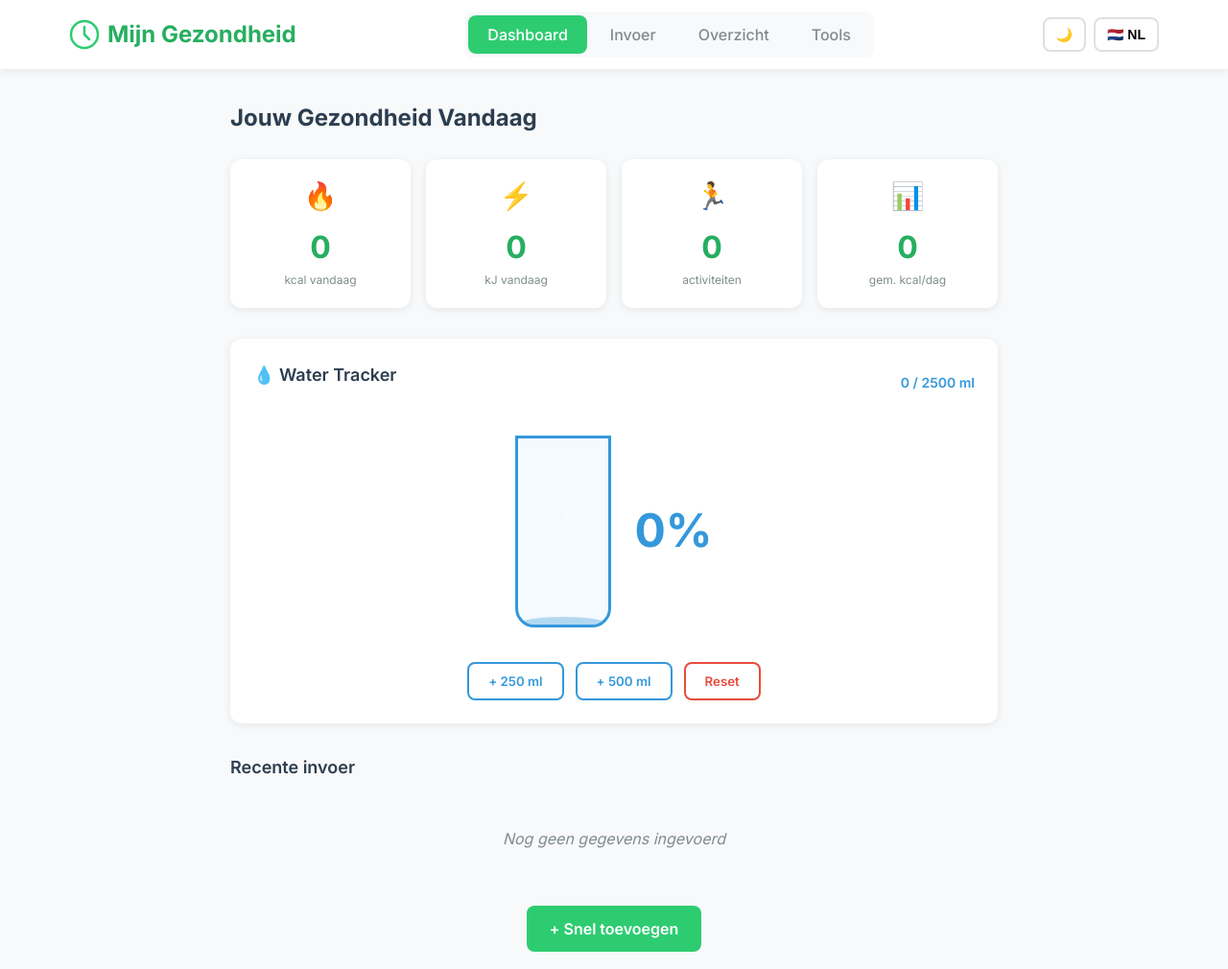
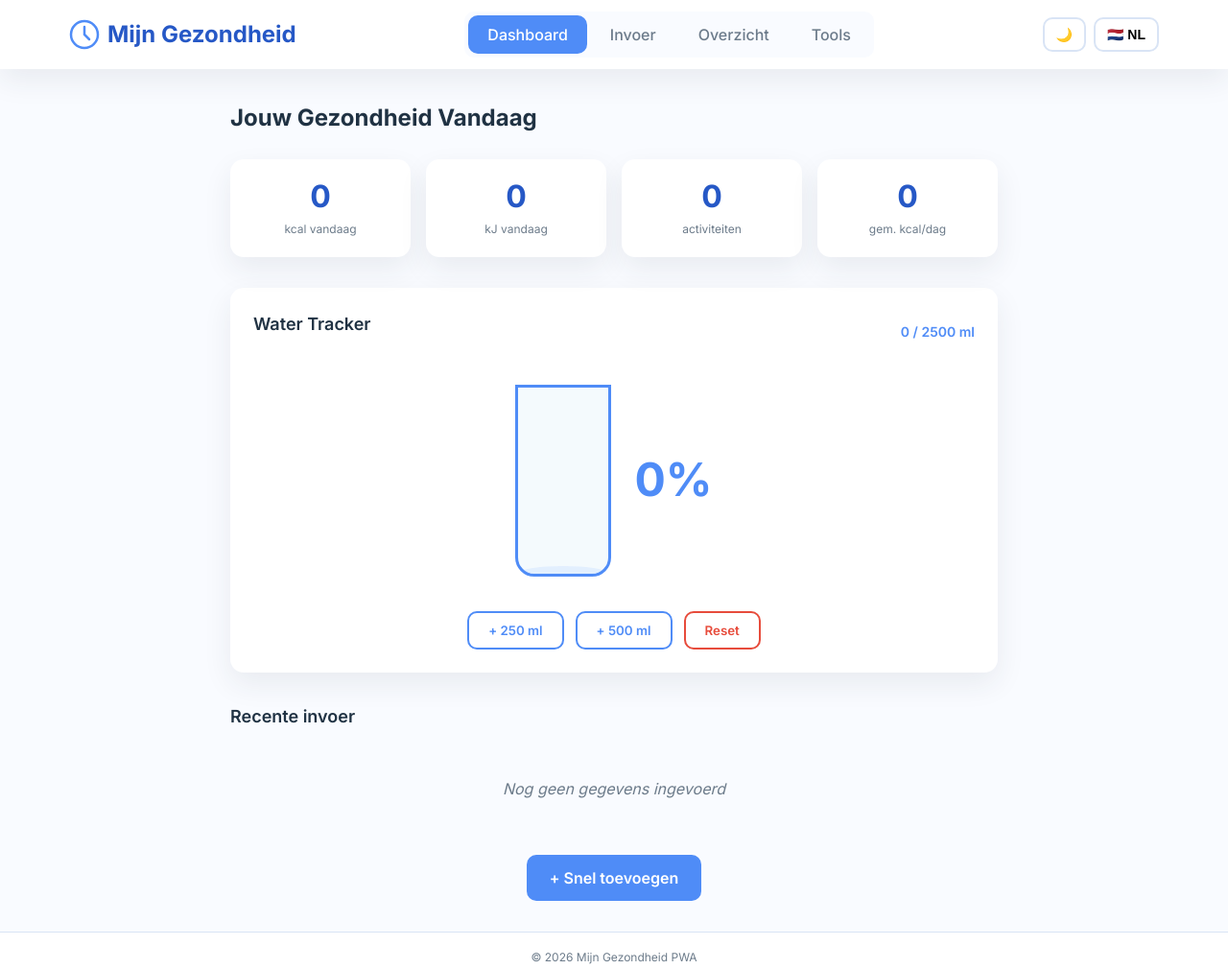
Before and after one commit to Luzschool/PWAv2, a plain HTML site: page index.html in a window 1280 px wide. Shown: the top 1010 px of the page at 96% size. Drawn offline with Linux system fonts and the light colour scheme.

Commit message:
removed useless html code

```diff
--- a/app.js
+++ b/app.js
@@ -75,9 +75,9 @@ const translations = {
         btnBerekenSlaap: 'Bereken slaap',
         dataTitle: 'Data Beheer',
         dataDesc: 'Exporteer, importeer of reset alle gegevens.',
-        btnExport: '📥 Exporteer JSON',
-        btnImport: '📤 Importeer JSON',
-        btnResetAll: '🗑️ Reset alle data',
+        btnExport: 'Exporteer JSON',
+        btnImport: 'Importeer JSON',
+        btnResetAll: 'Reset alle data',
         footerText: '© 2026 Mijn Gezondheid PWA',
         toastSaved: 'Gegevens opgeslagen!',
         toastDeleted: 'Item verwijderd',
@@ -169,9 +169,9 @@ const translations = {
         btnBerekenSlaap: 'Calculate sleep',
         dataTitle: 'Data Management',
         dataDesc: 'Export, import or reset all data.',
-        btnExport: '📥 Export JSON',
-        btnImport: '📤 Import JSON',
-        btnResetAll: '🗑️ Reset all data',
+        btnExport: 'Export JSON',
+        btnImport: 'Import JSON',
+        btnResetAll: 'Reset all data',
         footerText: '© 2026 My Health PWA',
         toastSaved: 'Data saved!',
         toastDeleted: 'Item deleted',
--- a/index.html
+++ b/index.html
@@ -43,22 +43,18 @@
 
                 <div class="stats-grid">
                     <div class="stat-card">
-                        <div class="stat-icon">🔥</div>
                         <div class="stat-value" id="dashKcal">0</div>
                         <div class="stat-label" data-i18n="labelKcal">kcal vandaag</div>
                     </div>
                     <div class="stat-card">
-                        <div class="stat-icon">⚡</div>
                         <div class="stat-value" id="dashKJ">0</div>
                         <div class="stat-label" data-i18n="labelKJ">kJ vandaag</div>
                     </div>
                     <div class="stat-card">
-                        <div class="stat-icon">🏃</div>
                         <div class="stat-value" id="dashActiviteiten">0</div>
                         <div class="stat-label" data-i18n="labelActiviteiten">activiteiten</div>
                     </div>
                     <div class="stat-card">
-                        <div class="stat-icon">📊</div>
                         <div class="stat-value" id="dashGemiddeld">0</div>
                         <div class="stat-label" data-i18n="labelGemiddeld">gem. kcal/dag</div>
                     </div>
@@ -67,7 +63,7 @@
                 <!-- Water Tracker Widget -->
                 <div class="water-tracker-card">
                     <div class="water-header">
-                        <h3>💧 <span data-i18n="waterTitle">Water Tracker</span></h3>
+                        <h3><span data-i18n="waterTitle">Water Tracker</span></h3>
                         <span class="water-goal" id="waterGoalText">0 / 2500 ml</span>
                     </div>
                     <div class="water-visual">
@@ -211,7 +207,7 @@
 
                 <!-- BMI Calculator -->
                 <div class="tool-card">
-                    <h3>⚖️ <span data-i18n="bmiTitle">BMI Calculator</span></h3>
+                    <h3><span data-i18n="bmiTitle">BMI Calculator</span></h3>
                     <p class="tool-desc" data-i18n="bmiDesc">Bereken je Body Mass Index op basis van lengte en gewicht.</p>
 
                     <div class="form-row">
@@ -243,7 +239,7 @@
 
                 <!-- Slaapcalculator -->
                 <div class="tool-card">
-                    <h3>😴 <span data-i18n="slaapTitle">Slaapcalculator</span></h3>
+                    <h3><span data-i18n="slaapTitle">Slaapcalculator</span></h3>
                     <p class="tool-desc" data-i18n="slaapDesc">Bereken je slaapduur en kwaliteit op basis van bedtijd en wektijd.</p>
 
                     <div class="form-row">
@@ -266,14 +262,14 @@
 
                 <!-- Data Management -->
                 <div class="tool-card tool-danger">
-                    <h3>🗂️ <span data-i18n="dataTitle">Data Beheer</span></h3>
+                    <h3><span data-i18n="dataTitle">Data Beheer</span></h3>
                     <p class="tool-desc" data-i18n="dataDesc">Exporteer, importeer of reset alle gegevens.</p>
 
                     <div class="tool-actions">
-                        <button class="btn-secondary" onclick="exportData()" data-i18n="btnExport">📥 Exporteer JSON</button>
-                        <button class="btn-secondary" onclick="document.getElementById('importFile').click()" data-i18n="btnImport">📤 Importeer JSON</button>
+                        <button class="btn-secondary" onclick="exportData()" data-i18n="btnExport">Exporteer JSON</button>
+                        <button class="btn-secondary" onclick="document.getElementById('importFile').click()" data-i18n="btnImport">Importeer JSON</button>
                         <input type="file" id="importFile" accept=".json" style="display:none" onchange="importData(this)">
-                        <button class="btn-danger" onclick="resetAllDataConfirm()" data-i18n="btnResetAll">🗑️ Reset alle data</button>
+                        <button class="btn-danger" onclick="resetAllDataConfirm()" data-i18n="btnResetAll">Reset alle data</button>
                     </div>
                 </div>
             </div>
@@ -281,7 +277,7 @@
     </main>
 
     <footer>
-        <p data-i18n="footerText">© 2026 Mijn Gezondheid PWA</p>
+        <p data-i18n="footerText">Mijn Gezondheid PWA</p>
     </footer>
 
     <!-- Toast notification -->
--- a/styles.css
+++ b/styles.css
@@ -1,24 +1,24 @@
 /* CSS CUSTOM PROPERTIES */
 :root {
-    --primary: #2ecc71;
-    --primary-dark: #27ae60;
-    --primary-light: #d5f5e3;
-    --secondary: #3498db;
+    --primary: #4f8cf7;
+    --primary-dark: #2658c6;
+    --primary-light: #d8e8ff;
+    --secondary: #82b8ff;
     --danger: #e74c3c;
     --warning: #f39c12;
-    --bg: #f8f9fa;
+    --bg: #f9fbff;
     --card-bg: #ffffff;
-    --text: #2c3e50;
-    --text-light: #7f8c8d;
-    --border: #e0e0e0;
-    --shadow: 0 2px 8px rgba(0,0,0,0.08);
-    --shadow-hover: 0 4px 16px rgba(0,0,0,0.12);
-    --radius: 12px;
-    --radius-sm: 8px;
-    --transition: all 0.3s ease;
+    --text: #203243;
+    --text-light: #6c7b8a;
+    --border: #d9e4f5;
+    --shadow: 0 12px 30px rgba(32,52,67,0.08);
+    --shadow-hover: 0 12px 30px rgba(32,52,67,0.12);
+    --radius: 14px;
+    --radius-sm: 10px;
+    --transition: background 0.25s ease, color 0.25s ease, transform 0.25s ease, box-shadow 0.25s ease;
     --header-height: 64px;
-    --water-color: #3498db;
-    --water-light: #85c1e9;
+    --water-color: #4f8cf7;
+    --water-light: #d8e8ff;
 }
 
 /* DARK MODE */
@@ -229,14 +229,16 @@ h3 {
 }
 
 .stat-icon {
-    font-size: 1.75rem;
-    margin-bottom: 0.5rem;
-    animation: bounce 2s infinite;
+    width: 46px;
+    height: 46px;
+    margin: 0 auto 1rem;
+    border-radius: 14px;
+    background: var(--primary-light);
 }
 
 @keyframes bounce {
     0%, 100% { transform: translateY(0); }
-    50% { transform: translateY(-4px); }
+    50% { transform: translateY(0); }
 }
 
 .stat-value {
@@ -322,32 +324,7 @@ h3 {
 }
 
 .water-bubbles {
-    position: absolute;
-    bottom: 0;
-    left: 0;
-    right: 0;
-    height: 100%;
-    pointer-events: none;
-}
-
-.water-bubbles span {
-    position: absolute;
-    bottom: -10px;
-    width: 8px;
-    height: 8px;
-    background: rgba(255,255,255,0.4);
-    border-radius: 50%;
-    animation: bubble 3s infinite;
-}
-
-.water-bubbles span:nth-child(1) { left: 20%; animation-delay: 0s; }
-.water-bubbles span:nth-child(2) { left: 50%; animation-delay: 1s; width: 6px; height: 6px; }
-.water-bubbles span:nth-child(3) { left: 70%; animation-delay: 2s; width: 10px; height: 10px; }
-
-@keyframes bubble {
-    0% { bottom: -10px; opacity: 0; }
-    20% { opacity: 1; }
-    100% { bottom: 100%; opacity: 0; }
+    display: none;
 }
 
 .water-percentage {
@@ -544,6 +521,7 @@ input:focus, select:focus {
 
 .tool-card:hover {
     box-shadow: var(--shadow-hover);
+    transform: translateY(-1px);
 }
 
 .tool-desc {
@@ -682,7 +660,7 @@ input:focus, select:focus {
 
 .entry-card:hover {
     box-shadow: var(--shadow-hover);
-    transform: translateX(4px);
+    transform: translateX(1px);
 }
 
 .entry-card.removing {
@@ -757,7 +735,6 @@ input:focus, select:focus {
 
 .btn-delete:hover {
     background: #fdeaea;
-    transform: scale(1.1);
 }
 
 .empty-state {
```
